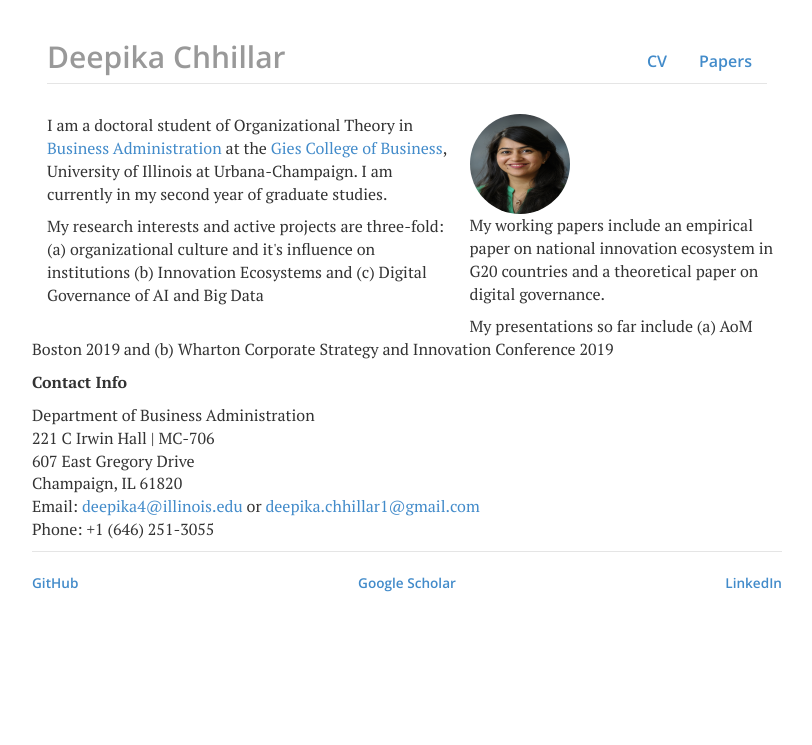
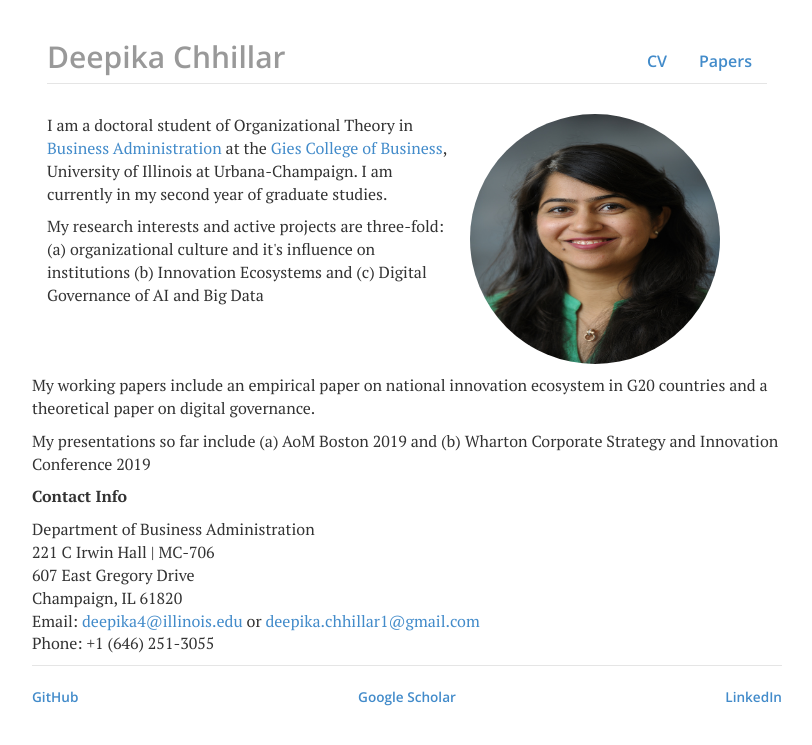
Before and after one commit to deepikachhillar/deepikachhillar.github.io-old, a Jekyll site: the page built from index.html, in a window 1280 px wide. Shown: the top 745 px of the page, without its empty margins (233-1045 px from the left). Built offline with Jekyll 4.4.1, drawn with Linux system fonts in a browser that asks for light colours; nearby versions of some CDN libraries.

Commit message:
Update index.html

```diff
--- a/index.html
+++ b/index.html
@@ -20,7 +20,7 @@ title: deepikachhillar.github.io
 
 	<div class="image-cropper">
 		<a href="https://giesbusiness.illinois.edu/profile/deepika-chhillar" target="_blank">
- 			 <img src="files/Business Dept_Profile Pic_Deepika copy.JPG" alt="avatar" width="100" height="100" >
+ 			 <img src="files/Business Dept_Profile Pic_Deepika copy.JPG" alt="avatar" width="250" height="250" >
 		</a>
 	</div>
 
@@ -33,6 +33,7 @@ title: deepikachhillar.github.io
 
 <div class="row">
 	<div class="col-sm-12">
+		<p> </p>
 		<p> My working papers include an empirical paper on national innovation ecosystem in G20 countries and a theoretical paper on digital governance.</p>
 		<p> My presentations so far include (a) AoM Boston 2019 and (b) Wharton Corporate Strategy and Innovation Conference 2019 </p>
 		<p><b>Contact Info</b></p>
```
